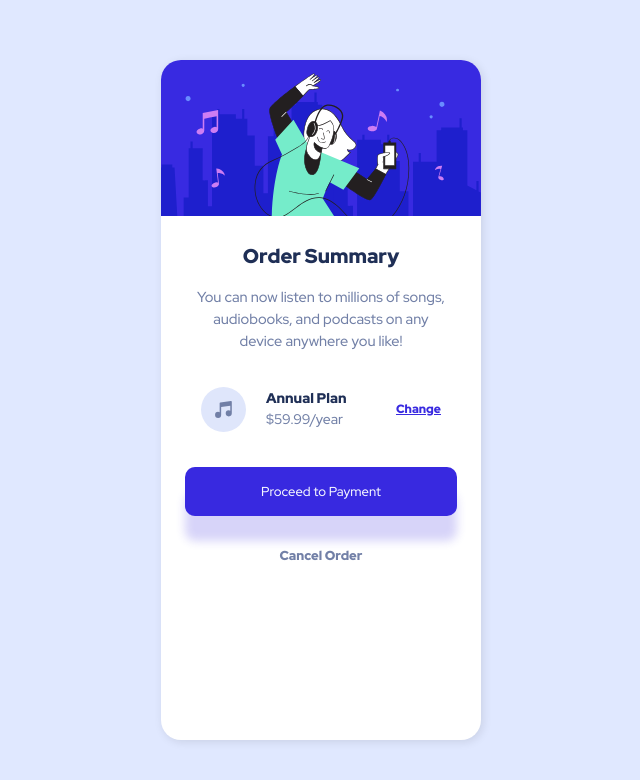
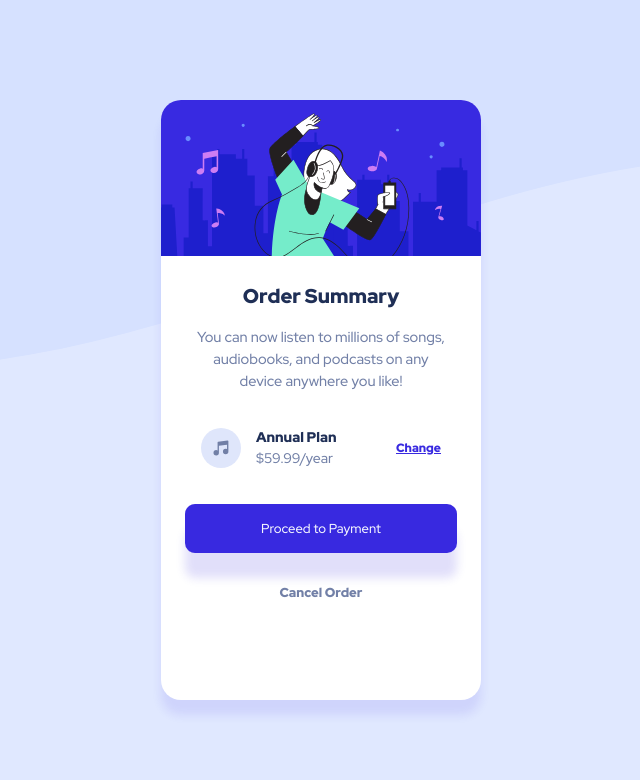
Before and after one commit to DaniDhax/fm-order-summary-component, a plain HTML site: page index.html in a window 1280 px wide. Shown: the whole page, without its empty margins (319-959 px from the left). Drawn offline with Linux system fonts and the light colour scheme.

Commit message:
Mobile 3

```diff
--- a/style.css
+++ b/style.css
@@ -121,6 +121,7 @@ body {
   flex-direction: column;
   align-items: center;
   overflow: hidden;
+  box-shadow: 0px 15px 10px hsla(245, 75%, 52%, 0.1);
 }
 
 .card-foto {
@@ -164,11 +165,11 @@ h2 {
 .icono-plan {
   display: flex;
   align-items: center;
-  gap: 2rem;
+  gap: 1.5rem;
 }
 
 .icono-plan img {
-  height: 45px;
+  height: 40px;
 }
 
 .plan-container {
@@ -193,7 +194,6 @@ h2 {
   font-weight: 900;
 }
 
-
 .buttons {
   display: flex;
   flex-direction: column;
@@ -210,7 +210,7 @@ h2 {
   border: 1px transparent;
   border-radius: 10px;
   font-size: 1.3rem;
-  box-shadow: 0px 25px 10px hsl(245, 75%, 52%,0.2);
+  box-shadow: 0px 25px 10px hsl(245, 75%, 52%,0.15);
 }
 
 .buttons a {
@@ -224,7 +224,17 @@ h2 {
 
 
 @media (min-width: 600px) {
-  main {
-    box-shadow: 2px 2px 10px rgba(0, 0, 0, 0.1);
+
+  body {
+    background-image: url(./images/pattern-background-desktop.svg);
+    background-repeat: no-repeat;
+    background-position: 50% -175px;
+    background-size: 1800px;
   }
+
+  .card {
+    height: 75vh;
+    min-height: 540px;
+  }
+
 }
```
